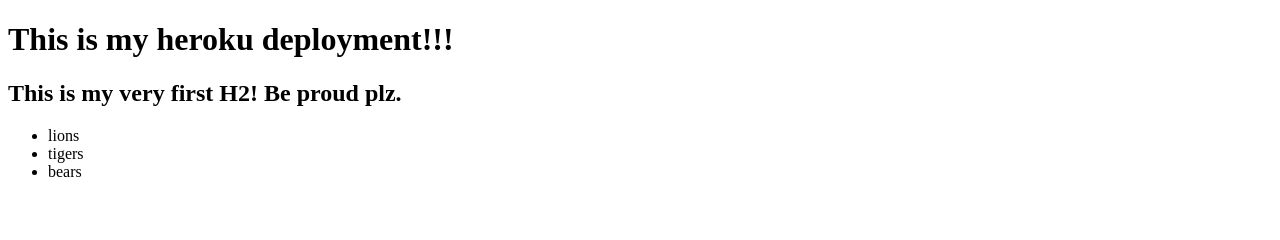
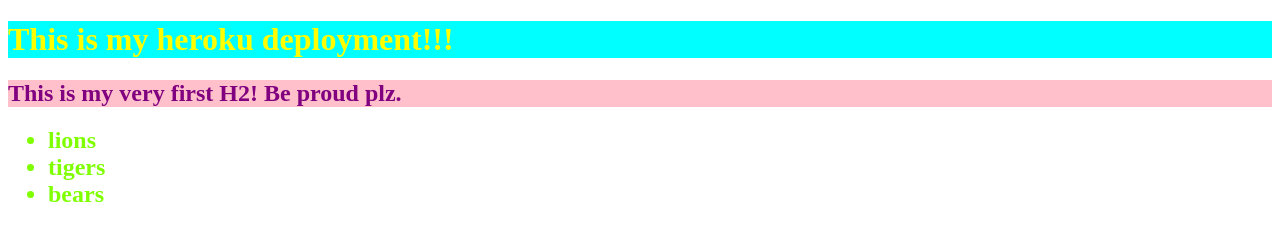
Before and after one commit to bridgecrew-perf6/Deployment-Demo-3, a website: page index.html in a window 1280 px wide. Drawn offline with Linux system fonts and the light colour scheme.

Commit message:
style commit

```diff
--- a/index.html
+++ b/index.html
@@ -5,6 +5,8 @@
   <meta http-equiv="X-UA-Compatible" content="IE=edge">
   <meta name="viewport" content="width=device-width, initial-scale=1.0">
   <title>Heroku Test</title>
+  <link rel="stylesheet" href="./styles.css">
+  <link rel="stylesheet" href="/css">
 </head>
 <body>
   <h1>This is my heroku deployment!!!</h1>
--- a/server/index.js
+++ b/server/index.js
@@ -7,6 +7,10 @@
     res.sendFile(path.join(__dirname, '../index.html'))
 })
 
+app.get('/css', (reg,res) => {
+    res.sendFile(path.join(__dirname, '../styles.css'))
+})
+
 //dirname is file path we're currently in aka desktop/devmountain/week6
 
 const port = process.env.PORT || 4005
--- /dev/null
+++ b/styles.css
@@ -0,0 +1,15 @@
+h1 {
+    background-color: aqua;
+    color: yellow;
+}
+
+h2 {
+    background-color: pink;
+    color: purple;
+}
+
+li {
+    font-size: x-large;
+    font-weight: bolder;
+    color: chartreuse;
+}
```
